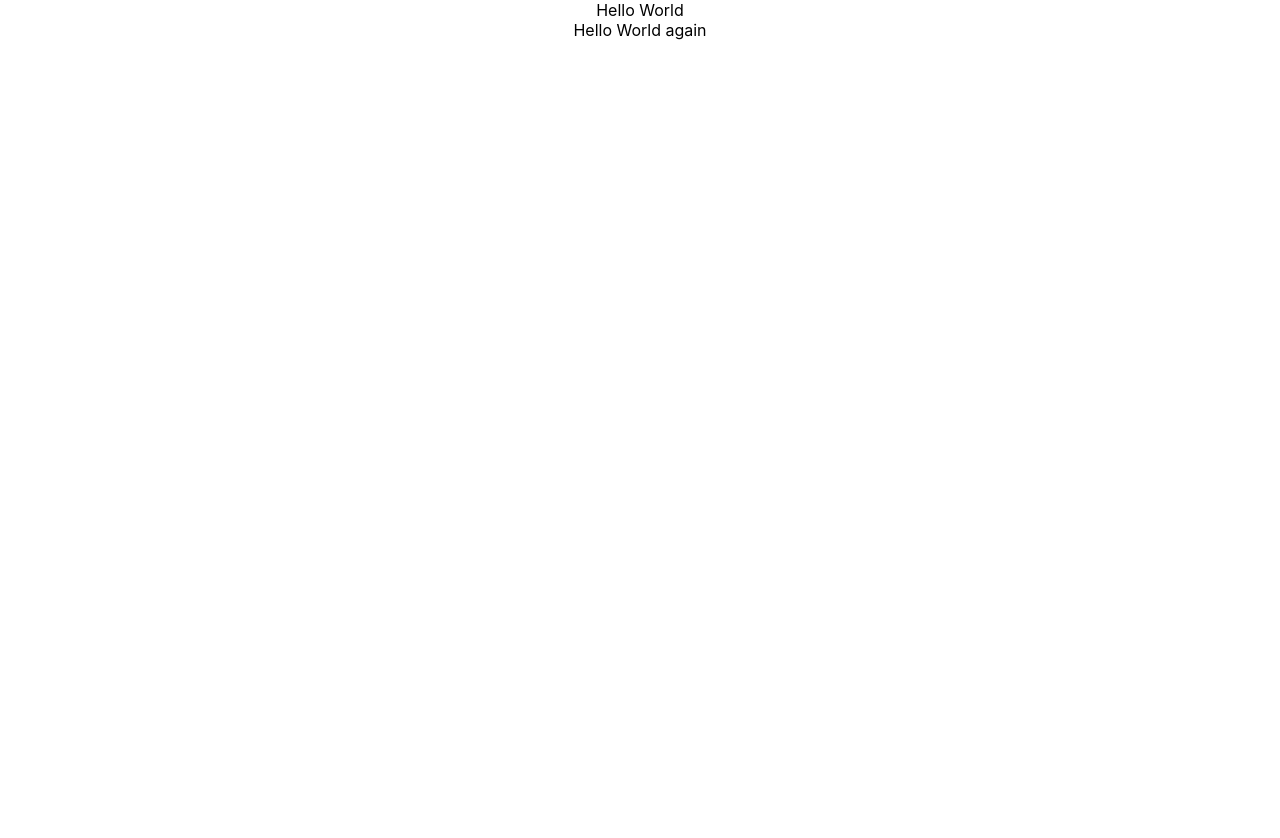
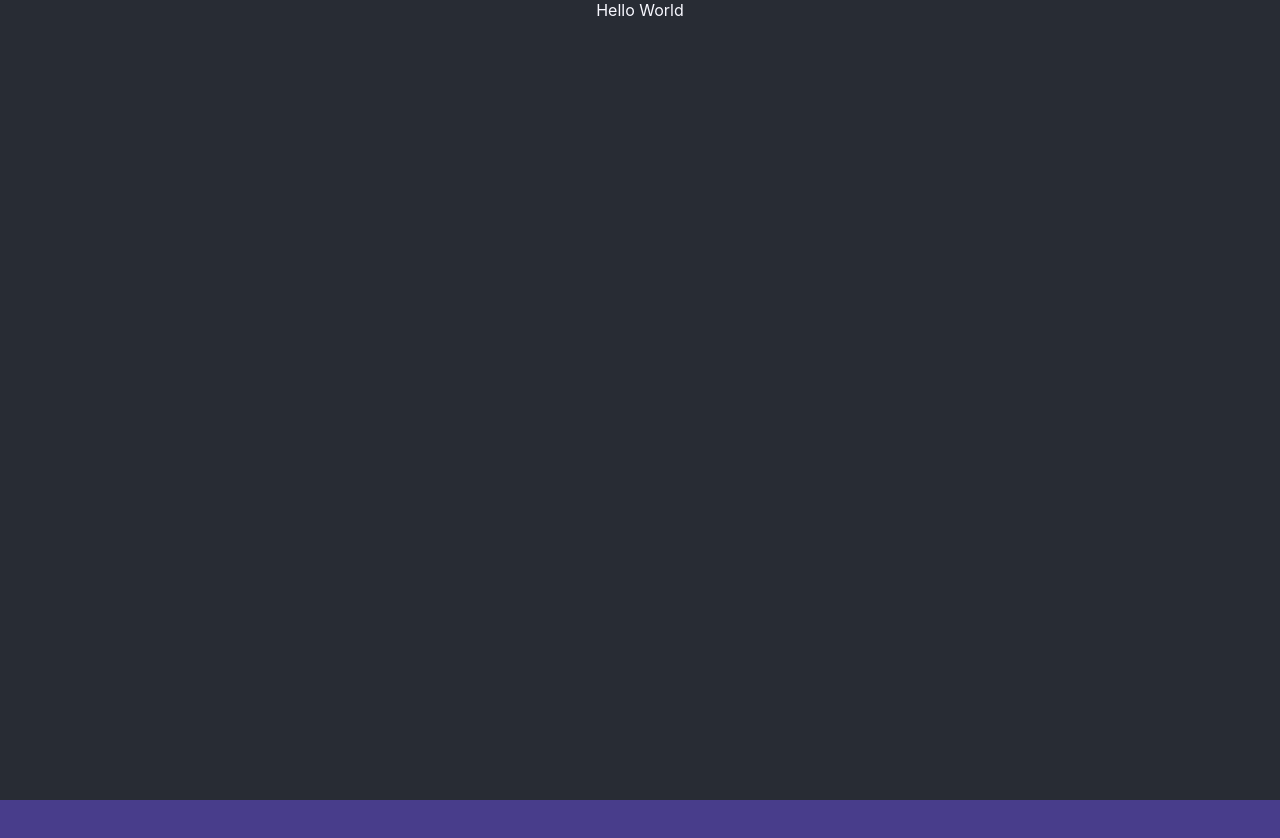
Before and after one commit to CodyGrogan/portfolio, a React (Create React App) app: page / in a window 1280 px wide. Shown: the top 838 px of the page. Before the commit the page ends 800 px from the top, so only its background shows below. Built offline with nearby package versions, Linux system fonts and the light colour scheme.

Commit message:
section styles

```diff
--- a/src/App.css
+++ b/src/App.css
@@ -1,5 +1,6 @@
 .App {
   text-align: center;
+  color: #f8f8ff;
 }
 
 .App-logo {
@@ -28,6 +29,17 @@
   color: #61dafb;
 }
 
+.portfolioSection{
+  min-height: 100vh;
+}
+
+.color1{
+  background-color: #282c34;
+}
+.color2{
+  background-color: darkslateblue;
+}
+
 @keyframes App-logo-spin {
   from {
     transform: rotate(0deg);
--- a/src/components/home.tsx
+++ b/src/components/home.tsx
@@ -9,14 +9,22 @@ function Home(props: any){
 
         <div>
 
+        <section className='portfolioSection color1'>
+
         <div data-aos="fade-up">
             Hello World
         </div>
 
+        </section>
+
+
+        <section className='portfolioSection color2'>
+
+
         <div data-aos="fade-down">
             Hello World again
         </div>
-
+        </section>
 
 </div>
 
```
